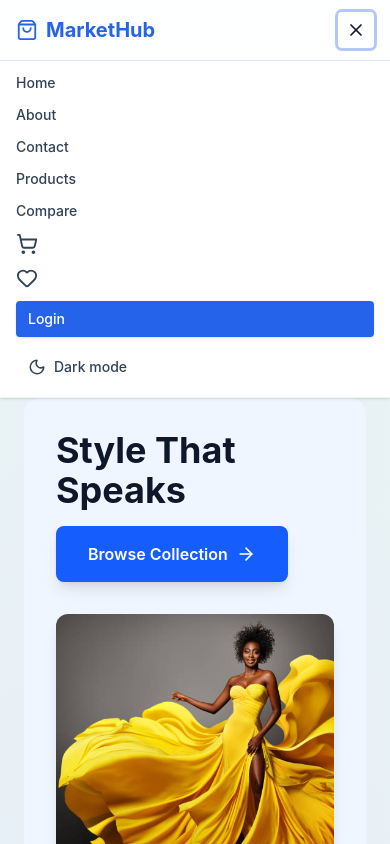
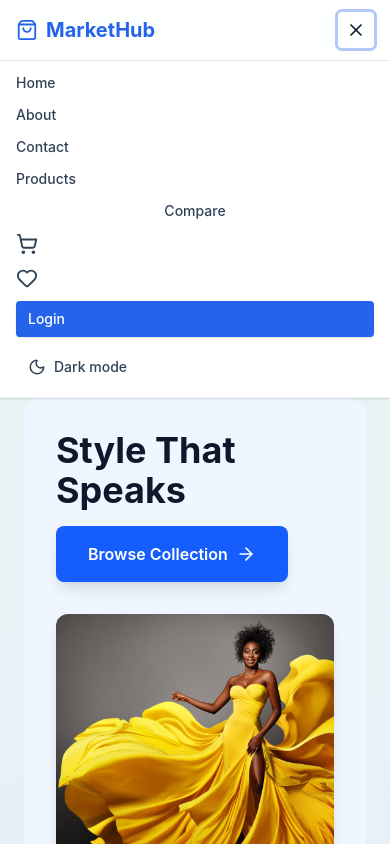
Before and after one commit to vpendo/MarketHub, a React app in the folder frontend/: page / in a window 390 px wide. Both pictures are taken after a click on the button "Toggle menu". Shown: the top 844 px of the page. Built offline with nearby package versions, Linux system fonts and the light colour scheme; no server answers; the HTML template or start-up script is replaced by a standard one.

Commit message:
navbar page

```diff
--- a/frontend/src/components/layout/Navbar.tsx
+++ b/frontend/src/components/layout/Navbar.tsx
@@ -1,5 +1,5 @@
 import { useState } from "react";
-import { Link } from "react-router-dom";
+import { Link, useNavigate } from "react-router-dom";
 import { Menu, X, Sun, Moon, ShoppingBag, ShoppingCart, Heart } from "lucide-react";
 import useDarkMode from "../../hooks/useDarkMode";
 import { useUserStore } from "../../store/userStore";
@@ -13,6 +13,15 @@ export default function Navbar() {
   const cartItems = useCartStore((s) => s.items);
   const wishlistItems = useWishlistStore((s) => s.items);
   const [open, setOpen] = useState(false);
+  const navigate = useNavigate();
+
+  const requireLogin = (path: string) => {
+    if (!user) {
+      navigate("/login");
+    } else {
+      navigate(path);
+    }
+  };
 
   const NavLinks = () => (
     <>
@@ -20,30 +29,41 @@ export default function Navbar() {
       <Link to="/about" className="hover:text-primary">About</Link>
       <Link to="/contact" className="hover:text-primary">Contact</Link>
       <Link to="/catalog" className="hover:text-primary">Products</Link>
-      <Link to="/comparison" className="hover:text-primary">Compare</Link>
+      <button
+        onClick={() => requireLogin("/comparison")}
+        className="hover:text-primary"
+      >
+        Compare
+      </button>
     </>
   );
 
   const CartLink = () => (
-    <Link to="/cart" className="relative hover:text-primary">
+    <button
+      onClick={() => requireLogin("/cart")}
+      className="relative hover:text-primary"
+    >
       <ShoppingCart size={22} />
       {cartItems.length > 0 && (
         <span className="absolute -top-2 -right-2 bg-red-500 text-white rounded-full w-5 h-5 flex items-center justify-center text-xs">
           {cartItems.length}
         </span>
       )}
-    </Link>
+    </button>
   );
 
   const WishlistLink = () => (
-    <Link to="/wishlist" className="relative hover:text-primary">
+    <button
+      onClick={() => requireLogin("/wishlist")}
+      className="relative hover:text-primary"
+    >
       <Heart size={22} />
       {wishlistItems.length > 0 && (
         <span className="absolute -top-2 -right-2 bg-red-500 text-white rounded-full w-5 h-5 flex items-center justify-center text-xs">
           {wishlistItems.length}
         </span>
       )}
-    </Link>
+    </button>
   );
 
   return (
```
